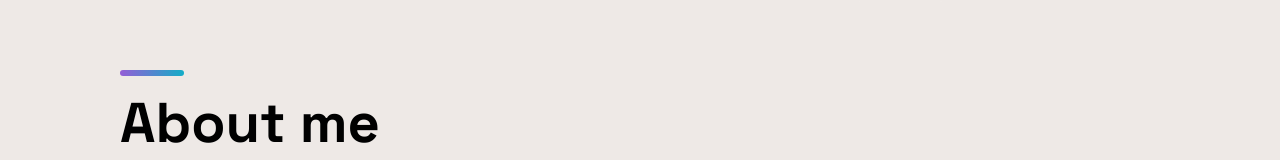
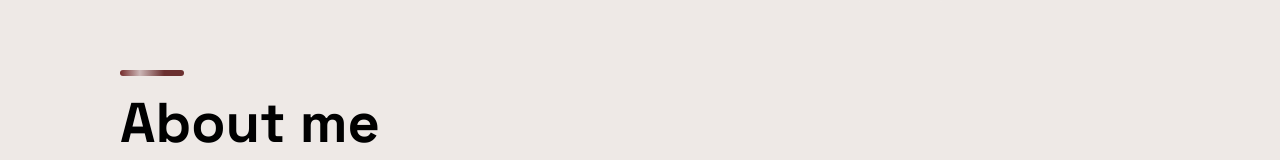
Before and after one commit to RafaelRamirez21/Portafolio-nextjs, a Next.js app: page / in a window 1280 px wide. Shown: the part 594-754 px from the top of the page. Built offline with nearby package versions, Linux system fonts and the light colour scheme.

Commit message:
bug fixed

```diff
--- a/src/components/Services/ServicesStyles.js
+++ b/src/components/Services/ServicesStyles.js
@@ -40,7 +40,7 @@ export const Box = styled.div`
   }
 
   @media ${props => props.theme.breakpoints.sm} {
-    height: 110px;
+    height: 140px;
     padding: 12px;
 
     &:nth-child(2n){
--- a/src/styles/GlobalComponents/index.js
+++ b/src/styles/GlobalComponents/index.js
@@ -87,7 +87,7 @@ export const SectionDivider = styled.div`
   background-color: #fff;
   background: ${(props) => props.colorAlt ?
     'linear-gradient(270deg, #F46737 0%, #945DD6 100%)' :
-    'linear-gradient(270deg, #13ADC7 0%, #945DD6 100%)'};
+    'linear-gradient(90deg, rgba(28,28,28,1) 0%, rgba(117,44,44,1) 0%, rgba(204,183,183,1) 31%, rgba(107,48,48,1) 69%)'};
 
     margin: ${(props) => props.divider ? "4rem 0" : ""};
 
```
